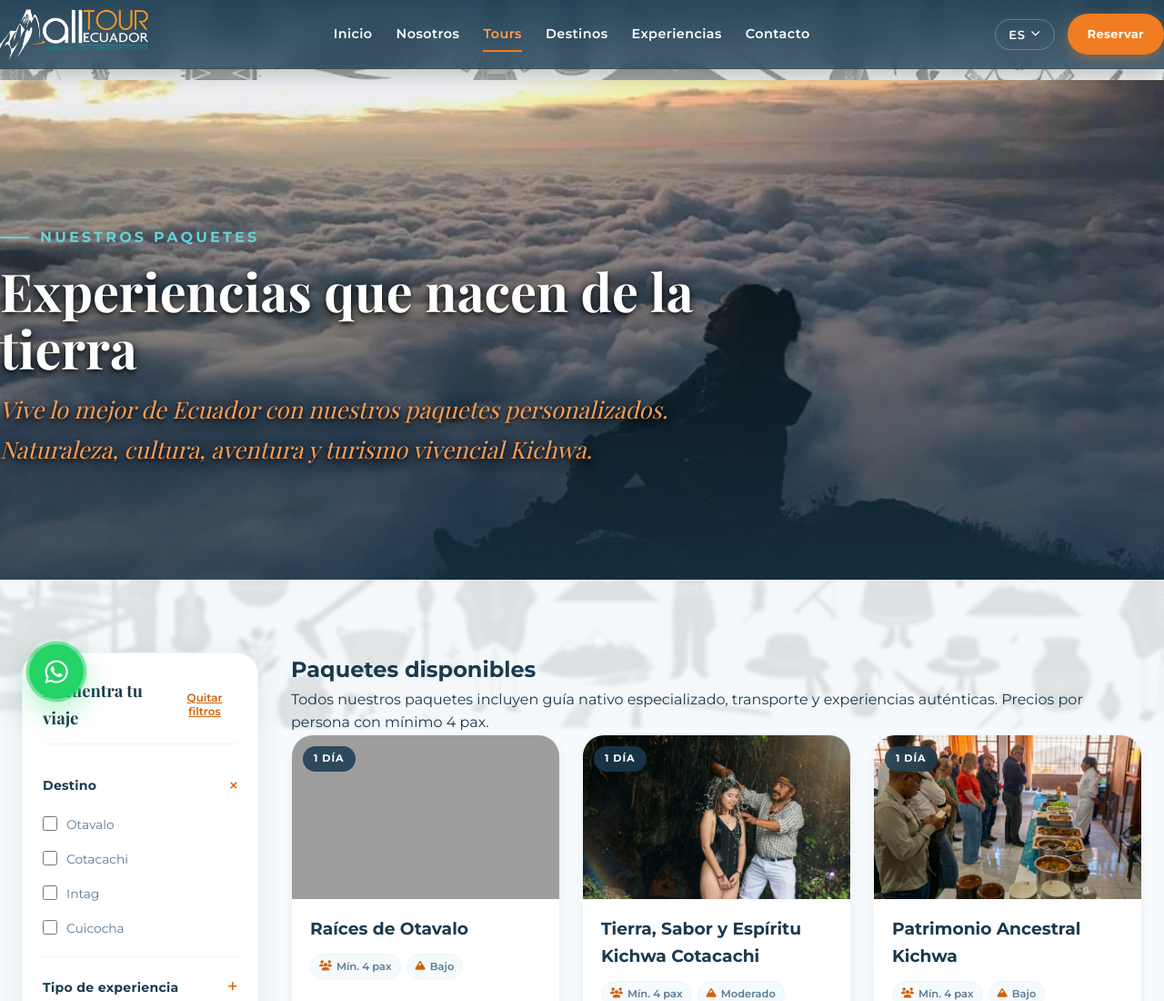
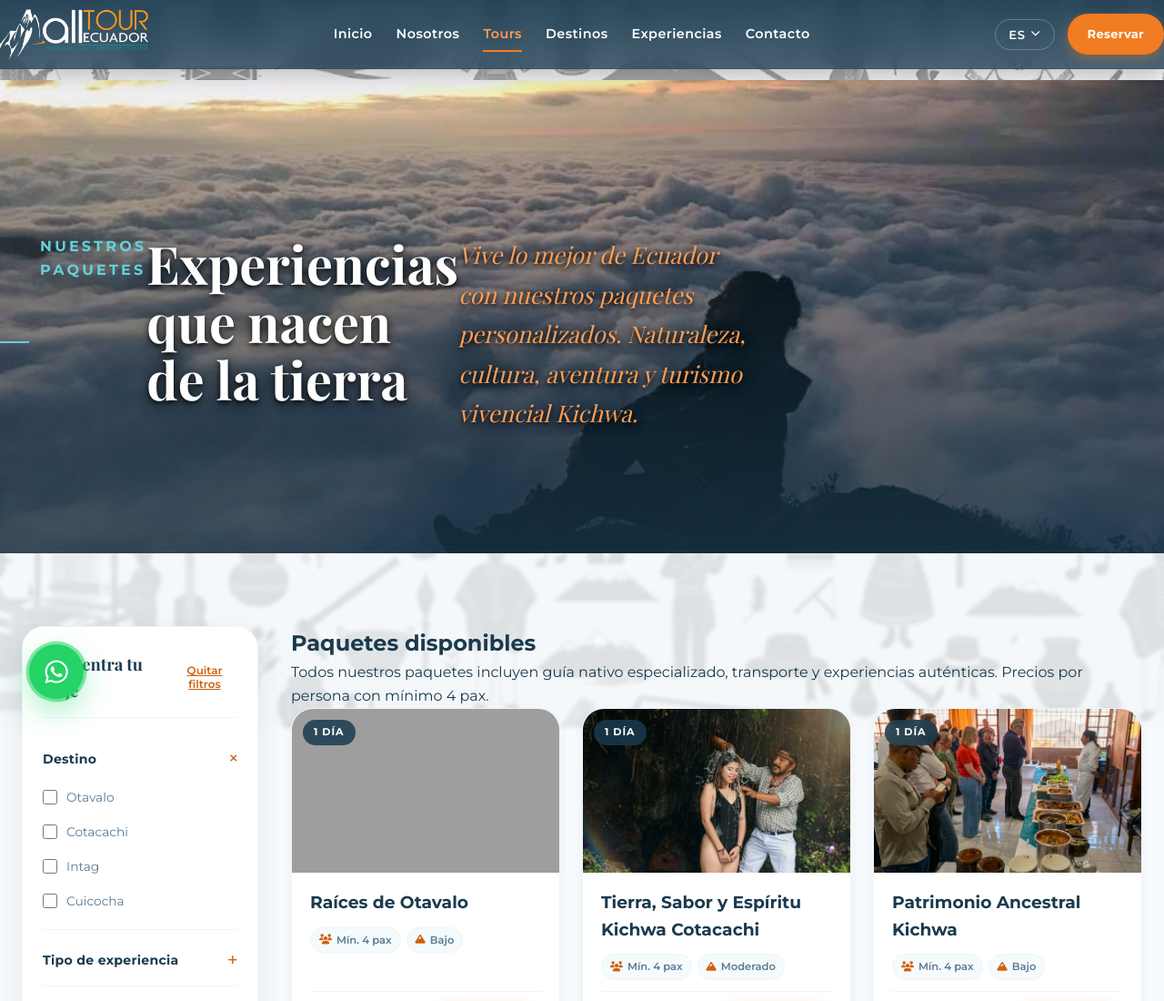
Before and after one commit to Santyx1/alltourecuador, a plain HTML site: page tours.html in a window 1280 px wide. Shown: the top 1100 px of the page at 91% size. Drawn offline with nearby package versions, Linux system fonts and the light colour scheme; grey boxes are pictures that could not be loaded; a web font is replaced by a local one.

Commit message:
Update styles.css

```diff
--- a/css/styles.css
+++ b/css/styles.css
@@ -3299,25 +3299,36 @@ main{ padding-top:var(--header-h); }
    PORTADAS INTERNAS — Coherentes con el hero del index
    ========================================== */
 
-/* Alineación izquierda */
-.page-hero{ text-align: left; }
-.page-hero-content{
-    margin: 0;
-    max-width: 880px;
-    padding-top: 0;   /* ← quitar el offset que empujaba el texto hacia abajo */
-}
-
-/* El contenido se alinea al centro verticalmente como el hero del index */
+/* El contenido queda centrado en el viewport como el index, pero el texto alineado a la izquierda */
 .page-hero{
+    text-align: left;
     display: flex;
     align-items: center;
+    min-height: 640px;
+    padding: 180px 0 100px;
+}
+.page-hero-sm{
+    min-height: 520px;
+    padding: 160px 0 90px;
+}
+
+/* Este es el truco: mantener el contenedor centrado, pero alinear el texto a la izquierda */
+.page-hero .container{
+    display: flex;
     justify-content: flex-start;
 }
 
-/* MISMAS clases que el index, solo con tamaño ligeramente menor */
+.page-hero-content{
+    margin: 0;              /* dentro del .container, alineado a la izquierda */
+    max-width: 820px;       /* igual que .hero-slide-content del index */
+    padding-top: 0;
+    text-align: left;
+}
+
+/* Mismas clases que el index, solo con tamaño ligeramente menor */
 .page-hero .hero-eyebrow{
     display: inline-block;
-    color: var(--accent);        /* ← NARANJA, igual que el index */
+    color: var(--accent);
     font-size: 1rem;
     font-weight: 700;
     letter-spacing: 0.22em;
@@ -3329,7 +3340,7 @@ main{ padding-top:var(--header-h); }
     display: inline-block;
     width: 40px;
     height: 2px;
-    background: var(--accent);   /* ← línea naranja, igual que el index */
+    background: var(--accent);
     vertical-align: middle;
     margin-right: 12px;
     margin-bottom: 3px;
@@ -3337,7 +3348,7 @@ main{ padding-top:var(--header-h); }
 
 .page-hero .hero-title{
     font-family: var(--font-serif);
-    font-size: clamp(2.2rem, 4.5vw, 3.8rem);  /* ligeramente menor que el index */
+    font-size: clamp(2.2rem, 4.5vw, 3.8rem);
     font-weight: 700;
     line-height: 1.1;
     color: var(--white);
@@ -3347,14 +3358,14 @@ main{ padding-top:var(--header-h); }
     text-shadow:
         0 2px 4px rgba(0,0,0,0.7),
         0 4px 12px rgba(0,0,0,0.5),
-        0 0 20px rgba(0,0,0,0.3);   /* ← mismo text-shadow que el index */
+        0 0 20px rgba(0,0,0,0.3);
 }
 
 .page-hero .hero-subtitle{
     font-family: var(--font-serif);
-    font-style: italic;           /* ← ITÁLICA, igual que el index */
+    font-style: italic;
     font-size: clamp(1.1rem, 2vw, 1.6rem);
-    color: var(--accent-light);   /* ← NARANJA claro, igual que el index */
+    color: var(--accent-light);
     margin-bottom: 32px;
     font-weight: 400;
     margin-left: 0;
@@ -3365,12 +3376,3 @@ main{ padding-top:var(--header-h); }
         0 4px 12px rgba(0,0,0,0.5),
         0 0 20px rgba(0,0,0,0.3);
 }
-
-/* La portada interna ahora tiene más altura para igualar visualmente al hero-slider */
-.page-hero{
-    min-height: 640px;   /* ← igual al min-height del hero-slider */
-}
-.page-hero-sm{
-    min-height: 520px;
-    padding: 160px 0 90px;
-}
```
